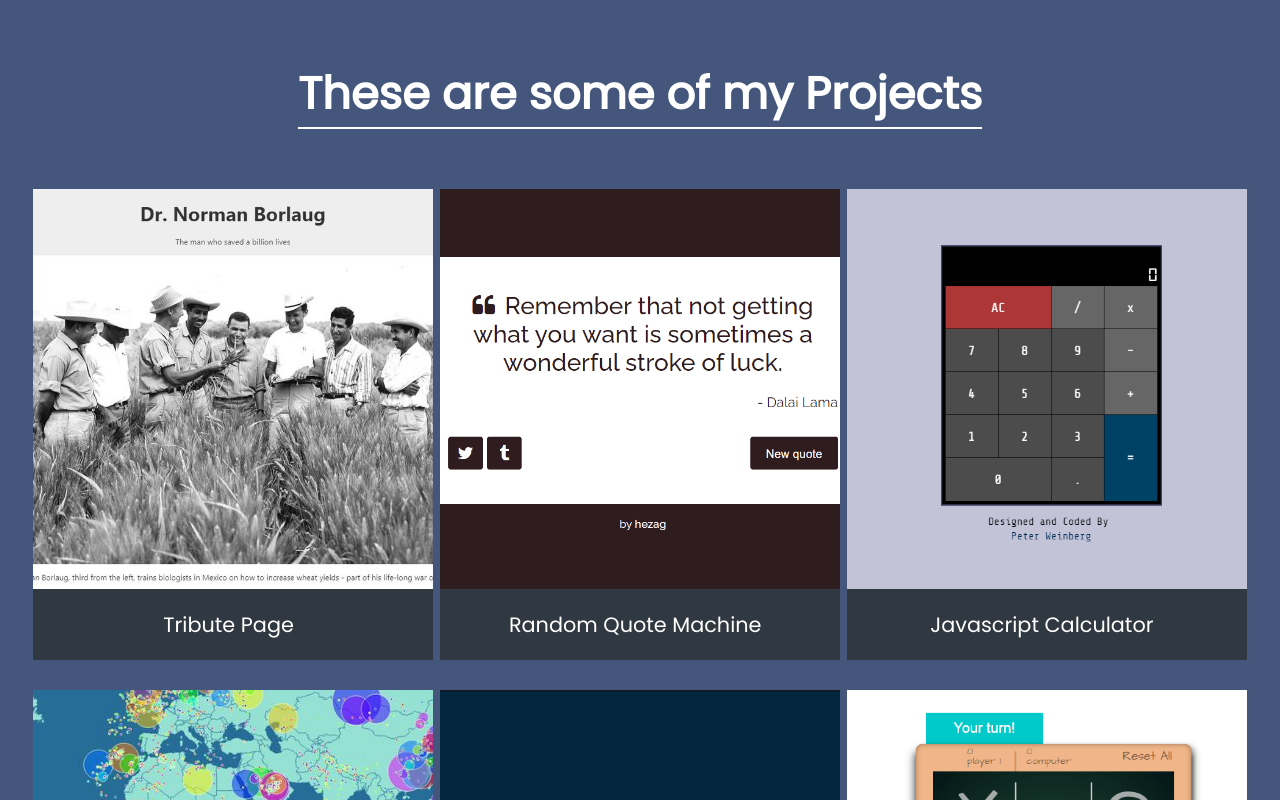
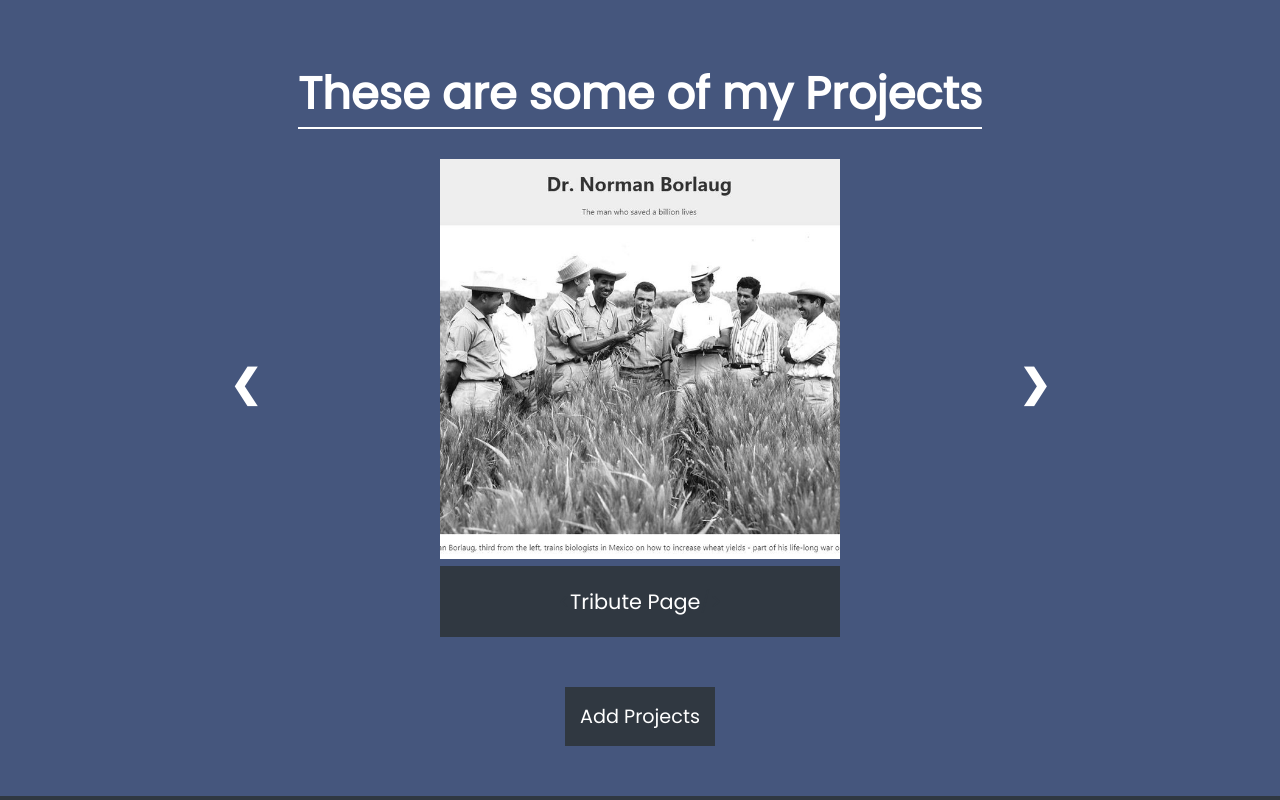
Before and after one commit to Knowledge-Streams-KS/html-css-HassanShahzadse, a plain HTML site: page index.html in a window 1280 px wide. Shown: the part 800-1600 px from the top of the page. Drawn offline with Linux system fonts and the light colour scheme.

Commit message:
implemented slider feature

```diff
--- a/index.html
+++ b/index.html
@@ -43,7 +43,8 @@
         <h1 class="projectHeading">These are some of my Projects</h1>
     </div>
         <container class="projectGrid">
-            <div><a href="#" class="item item1">
+            <a class="prev" onclick="plusSlides(-1)">❮</a>
+            <a href="#" class="item item1">
                 <img src="images/1.jpg" alt="" class="cardImage">
                 <p class="cardText"><span class="code"><</span>Tribute Page<span class="code">/></span></p>
             </a>
@@ -51,9 +52,6 @@
                 <img src="images/4.jpg" alt="" class="cardImage">
                 <p class="cardText"><span class="code"><</span>Map Data Across The Globe<span class="code">/></span></p>
             </a>
-
-        </div>
-        <div>
             <a href="#" class="item item2">
                 <img src="images/2.png" alt="" class="cardImage">
 
@@ -64,11 +62,6 @@
                 <img src="images/5.png" alt="" class="cardImage">
                 <p class="cardText"><span class="code"><</span>Wikipedia Viewer<span class="code">/></span></p>
             </a>
-
-
-
-        </div>
-        <div>
             <a href="#" class="item item3">
                 <img src="images/3.png" alt="" class="cardImage">
                 <p class="cardText"><span class="code"><</span>Javascript Calculator<span class="code">/></span></p>
@@ -77,8 +70,7 @@
                 <img src="images/6.png" alt="" class="cardImage">
                 <p class="cardText"><span class="code"><</span>Tic Tac Toe Game<span class="code">/></span></p>
             </a>
-
-        </div>
+        <a class="next" onclick="plusSlides(1)">❯</a>
         </container>
         <div class="button">
             <button class="button1">Add Projects</button>
@@ -122,5 +114,33 @@
       <a href="https://www.freecodecamp.com/" target="_blank">freeCodeCamp <i class="fab fa-free-code-camp"></i></a>
     </p>
   </footer>
+  <script>
+    let slideIndex = 1;
+    showSlides(slideIndex);
+
+    function plusSlides(n) {
+      showSlides(slideIndex += n);
+    }
+
+    function currentSlide(n) {
+      showSlides(slideIndex = n);
+    }
+
+    function showSlides(n) {
+      let i;
+      let slides = document.getElementsByClassName("item");
+      let dots = document.getElementsByClassName("dot");
+      if (n > slides.length) {slideIndex = 1}
+      if (n < 1) {slideIndex = slides.length}
+      for (i = 0; i < slides.length; i++) {
+        slides[i].style.display = "none";
+      }
+      for (i = 0; i < dots.length; i++) {
+        dots[i].className = dots[i].className.replace(" active", "");
+      }
+      slides[slideIndex-1].style.display = "block";
+      dots[slideIndex-1].className += " active";
+    }
+    </script>
 </body>
 </html>
--- a/portfolio.css
+++ b/portfolio.css
@@ -20,6 +20,7 @@ li{
 }
 .navcontainer{
     position: fixed;
+    z-index: 10;
     width: 100%;
 }
 .navbarA{
@@ -59,13 +60,34 @@ li:hover{
     background-color: #45567D;
 }
 .projectGrid{
-    display: grid;
+    max-width: 1000px;
+  position: relative;
+  margin: auto;
+  display: flex;
+  justify-content: space-around;
+}
+.prev, .next {
     display: flex;
-    justify-content: space-around;
-    margin: 30px;
-    flex-direction: row;
+    justify-content: space-between;
+    cursor: pointer;
+    align-items: center;
+    color: white;
+    font-weight: bold;
+    font-size: 38px;
+    transition: 0.6s ease;
+    border-radius: 0 3px 3px 0;
+    user-select: none;
 
-}
+  }
+
+  /* Position the "next button" to the right */
+  .next {
+    right: 0;
+    border-radius: 3px 0 0 3px;
+  }
+
+  /* On hover, add a black background color with a little bit see-through */
+
 
 .item{
     display: flex;
@@ -154,10 +176,12 @@ li:hover{
     align-items: center;
     text-decoration: none;
     font-size: 1.5rem;
+    transition: transform 0.3s ease-out;
 }
 .socialText{
     font-style: none;
     margin-left: 10px;
+
 }
 #fontAwsome{
     font-size: 40px;
@@ -171,3 +195,6 @@ font-weight: 300;
     border-top: 4px solid #BE3144;
     font-size: 1.1rem;
 }
+.socialIcon:hover{
+    transform: translateY(15px);
+}
```
